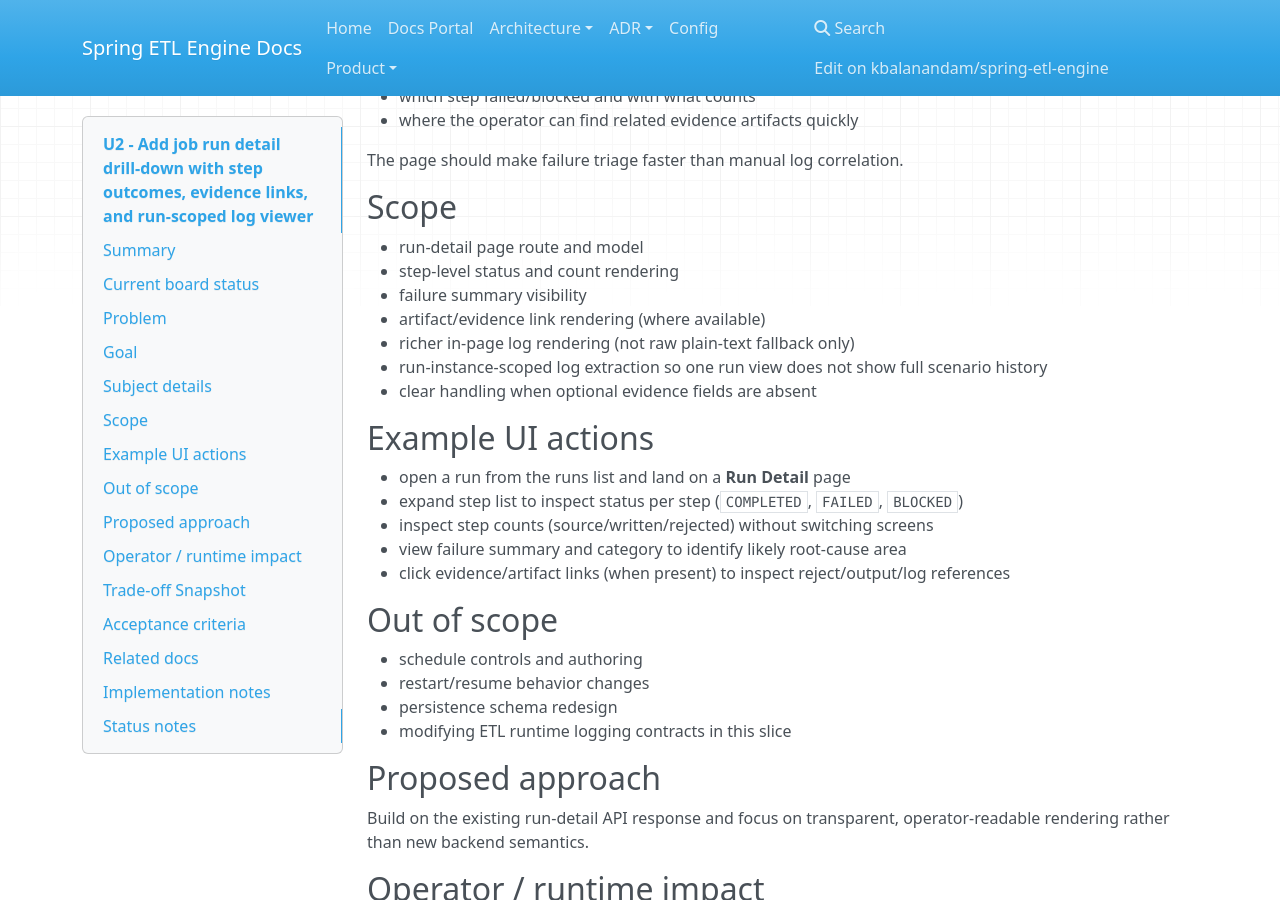
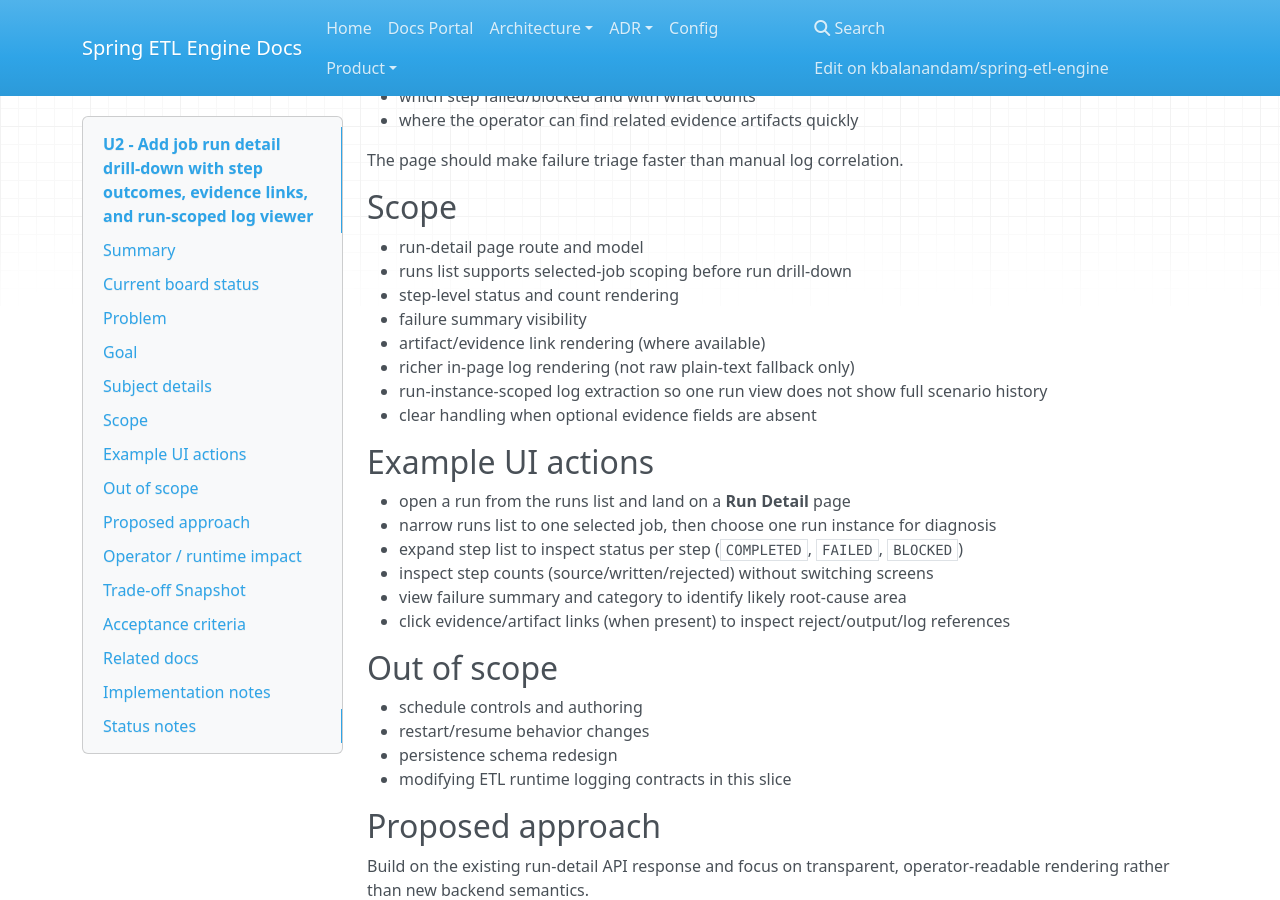
Before and after one commit to kbalanandam/spring-etl-engine, an MkDocs documentation site: the page built from docs/product/backlog-items/operator-ui/U2-run-detail-drilldown-with-step-and-artifact-evidence.md, in a window 1280 px wide and 900 px high, scrolled down 919 px. Built offline with MkDocs 1.6.1, drawn with Linux system fonts in a browser that asks for light colours; nearby versions of some CDN libraries; some of the changed text lies outside the part shown.

Commit message:
docs(product): align U2 tracking for job-scoped runs flow

```diff
--- a/docs/product/backlog-items/operator-ui/U2-run-detail-drilldown-with-step-and-artifact-evidence.md
+++ b/docs/product/backlog-items/operator-ui/U2-run-detail-drilldown-with-step-and-artifact-evidence.md
@@ -37,6 +37,7 @@ The page should make failure triage faster than manual log correlation.
 ## Scope
 
 - run-detail page route and model
+- runs list supports selected-job scoping before run drill-down
 - step-level status and count rendering
 - failure summary visibility
 - artifact/evidence link rendering (where available)
@@ -47,6 +48,7 @@ The page should make failure triage faster than manual log correlation.
 ## Example UI actions
 
 - open a run from the runs list and land on a **Run Detail** page
+- narrow runs list to one selected job, then choose one run instance for diagnosis
 - expand step list to inspect status per step (`COMPLETED`, `FAILED`, `BLOCKED`)
 - inspect step counts (source/written/rejected) without switching screens
 - view failure summary and category to identify likely root-cause area
@@ -111,3 +113,4 @@ Shipped scope:
 - preserved graceful "not available" handling for optional fields when data is absent
 - kept route/API contract unchanged on `/api/v1/runs/{jobExecutionId}/detail`
 - added first-pass UX polish for section readability (timestamps, richer artifact/evidence text, safer missing-link handling)
+- added runs-list job selector flow so operators can scope the list to one selected job and drill into one run instance from that narrowed context
```
Also changed, not shown: CHANGELOG.md (+1 -0 lines), docs/product/epics/operator-ui/epic-u-operator-ui-monitoring-first-mvp.md (+1 -0 lines).
